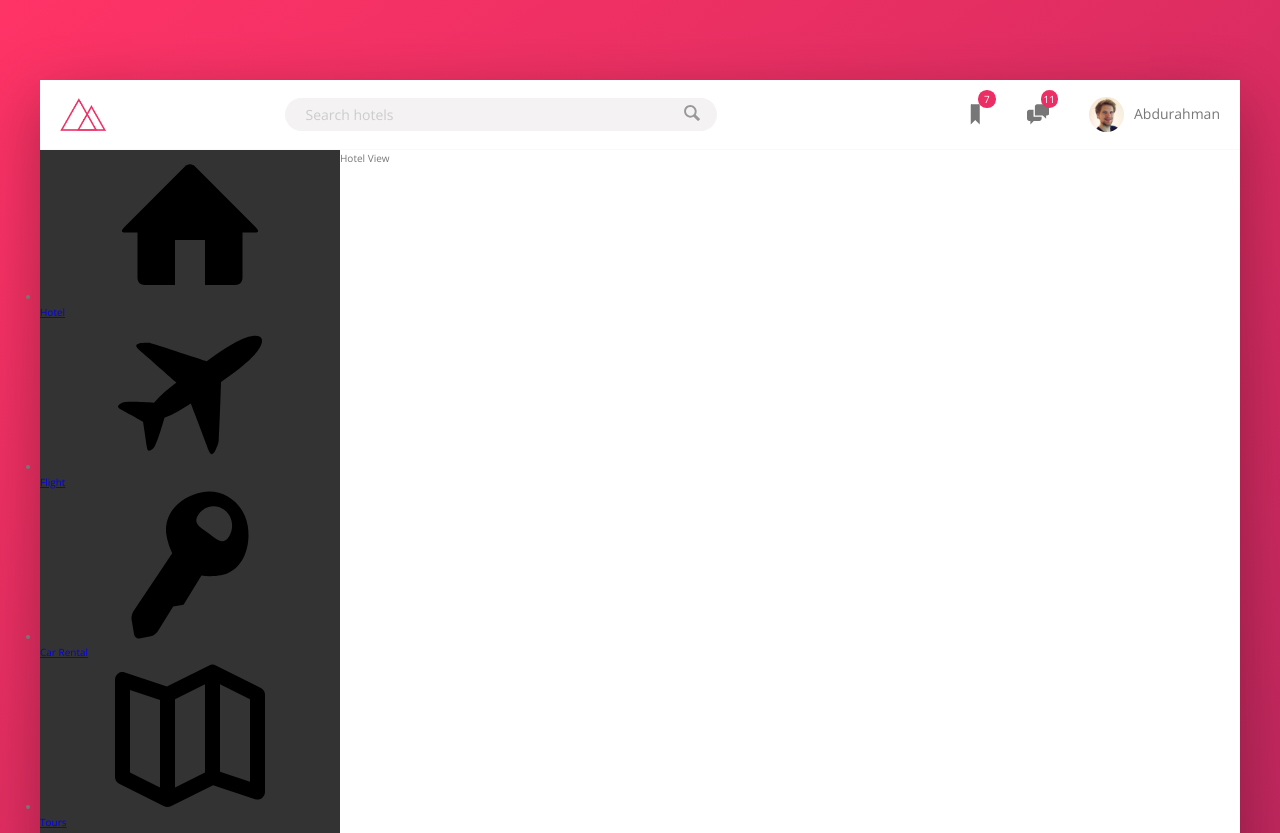
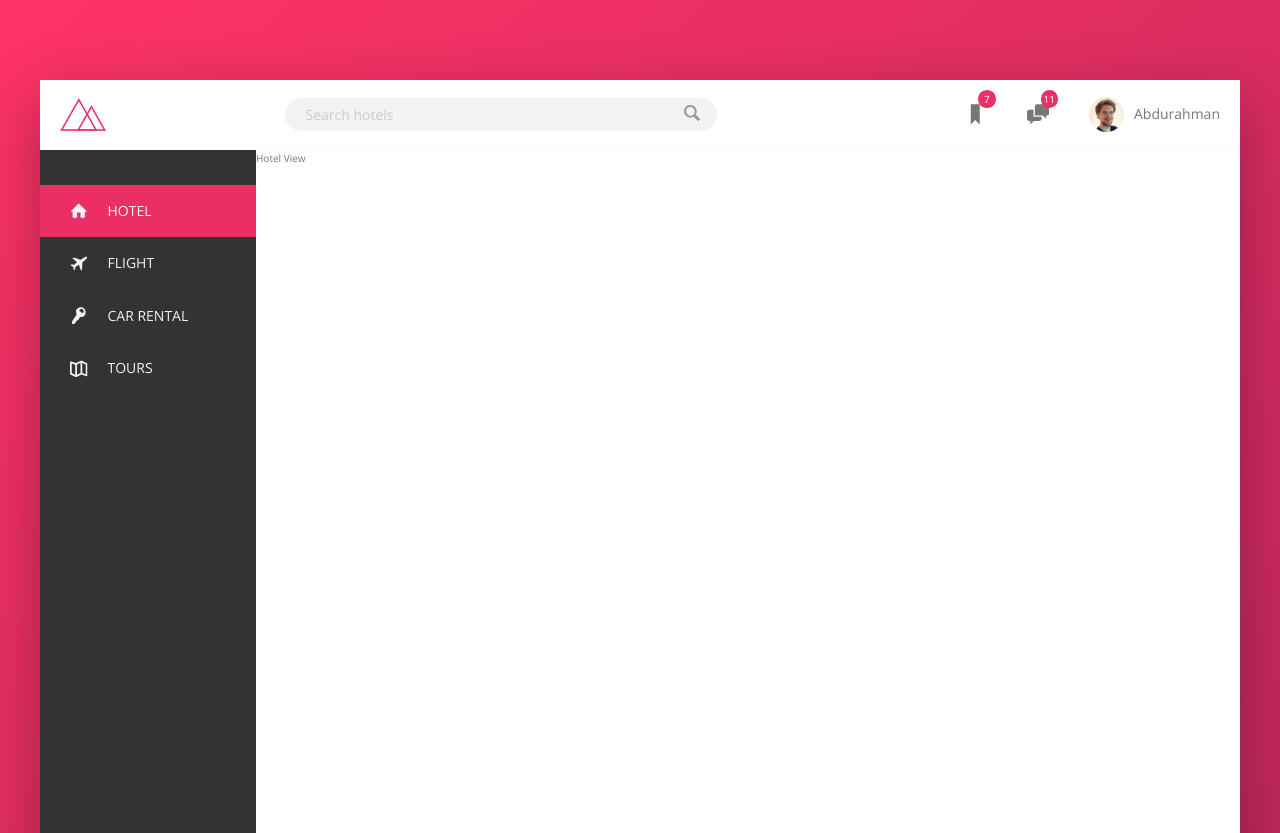
Before and after one commit to aalig/booking, a website: page index.html in a window 1280 px wide. Shown: the top 833 px of the page. Drawn offline with nearby package versions, Linux system fonts and the light colour scheme.

Commit message:
Add side nav (part 1)

```diff
--- a/index.html
+++ b/index.html
@@ -46,7 +46,7 @@
             <div class="content">
                 <nav class="sidebar">
                     <ul class="side-nav">
-                        <li class="side-nav__item">
+                        <li class="side-nav__item side-nav__item--active">
                             <a href="#" class="side-nav__link">
                                 <svg class="side-nav__icon">
                                     <use xlink:href="img/sprite.svg#icon-home"></use>
--- a/sass/_components.scss
+++ b/sass/_components.scss
@@ -117,15 +117,54 @@
 ///////////////////////////////
 // SIDEBAR
 .side-nav {
+    font-size: 1.4rem;
+    list-style: none;
+    margin-top: 3.5rem;
+
     &__item{
-
+        position: relative;
     }
 
-    &__link{
+    &__item::before{
+        content: "";
+        position: absolute;
+        top: 0;
+        left: 0;
+        height: 100%;
+        background-color: var(--color-primary);
+        width: 3px;
+        transform: scaleY(0);
+        transition: transform .2s,
+                    width .4s cubic-bezier(1,0,0,1) .2s;
+    }
 
+    &__item:hover::before,
+    &__item--active:before{
+        transform: scaleY(1);
+        width: 100%;
+    }
+
+    &__item:active::before{
+        background-color: var(--color-primary-light);
+    }
+
+    &__link:link,
+    &__link:visited{
+        color:var(--color-grey-light-2);
+        text-decoration: none;
+        text-transform: uppercase;
+        padding: 1.5rem 3rem;
+        position: relative;
+        z-index: 10;
+
+        display: flex;
+        align-items: center;
     }
 
     &__icon{
-
+        height: 1.75rem;
+        width: 1.75rem;
+        margin-right: 2rem;
+        fill: currentColor;
     }
 }
```
Also changed, not shown: css/style.css.
